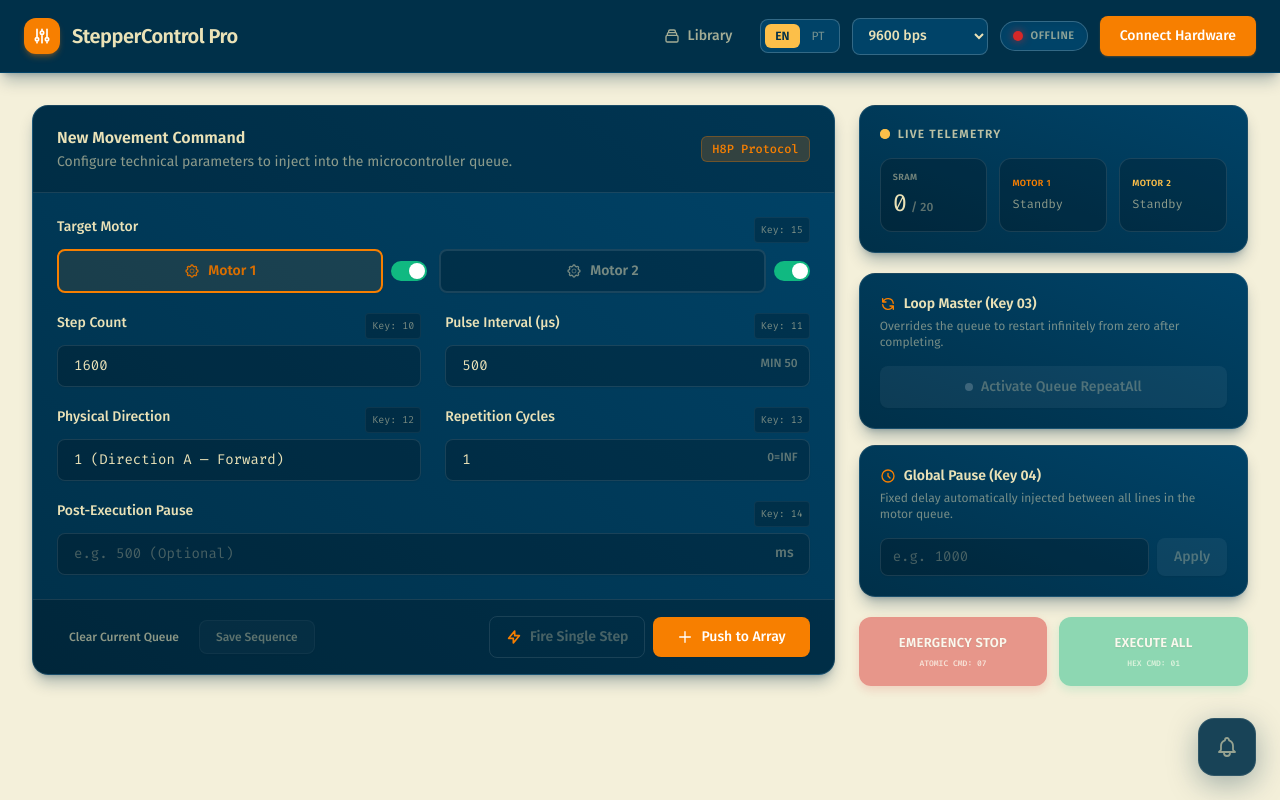
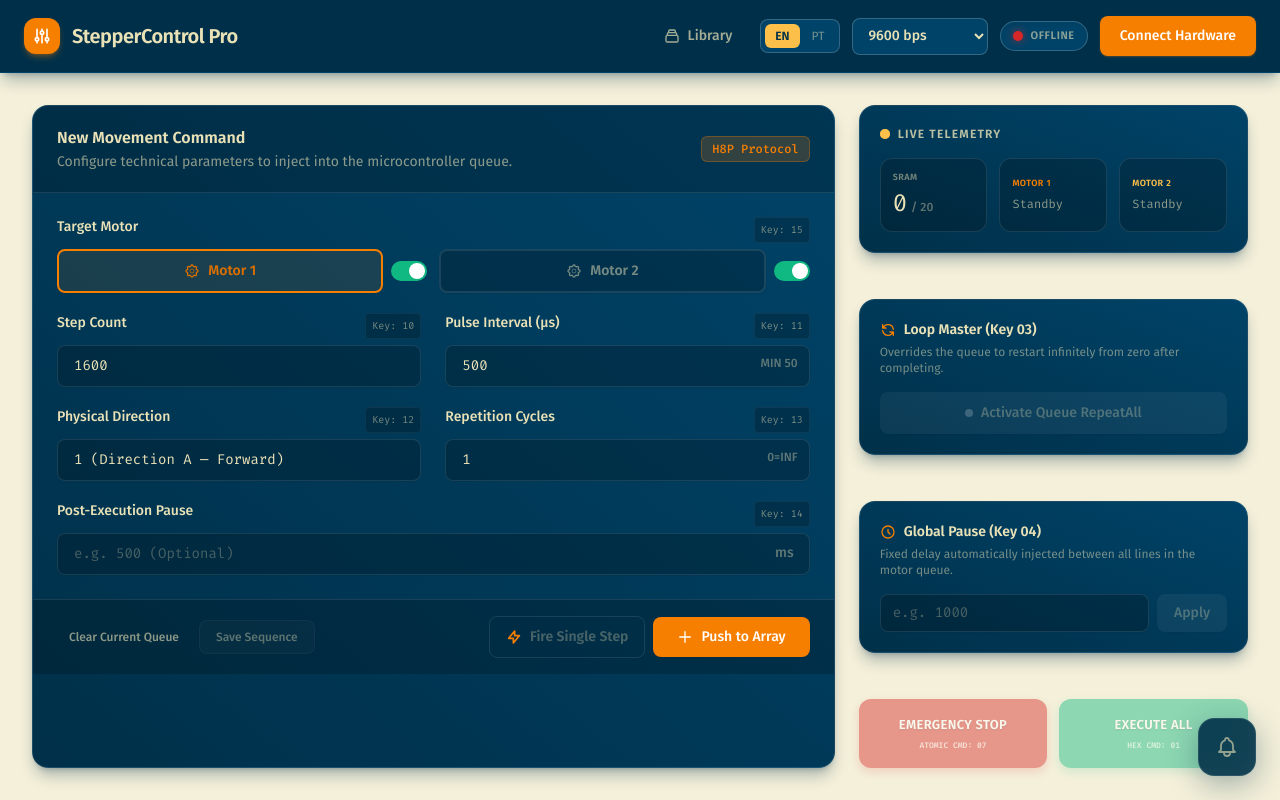
Before and after one commit to samuel-lope/stepper-proof, a website: page public/index.html in a window 1280 px wide. Drawn offline with nearby package versions, Linux system fonts and the light colour scheme.

Commit message:
UI: Ajusta alinhamento vertical flex entre as colunas esquerda e direita

```diff
--- a/public/index.html
+++ b/public/index.html
@@ -94,13 +94,13 @@
     </header>
 
     <!-- Main Board -->
-    <main class="flex-1 w-full max-w-7xl mx-auto p-6 md:p-8 grid grid-cols-1 lg:grid-cols-12 gap-6 items-start">
+    <main class="flex-1 w-full max-w-7xl mx-auto p-6 md:p-8 grid grid-cols-1 lg:grid-cols-12 gap-6">
 
         <!-- Left Column: Command & Settings Builder -->
-        <section class="lg:col-span-8 flex flex-col gap-6">
+        <section class="lg:col-span-8 flex flex-col">
 
             <!-- Command Builder Card -->
-            <div class="bg-gradient-to-tr from-navy to-navy-light rounded-2xl shadow-lg shadow-navy/30 border border-white/10 overflow-hidden group">
+            <div class="bg-gradient-to-tr from-navy to-navy-light rounded-2xl shadow-lg shadow-navy/30 border border-white/10 overflow-hidden group flex flex-col h-full">
                 <div class="px-6 py-5 border-b border-white/10 bg-black/20 flex justify-between items-center">
                     <div>
                         <h2 class="text-base font-semibold text-cream" data-i18n="cmd.card.title">New Movement Command</h2>
@@ -229,10 +229,10 @@
         </section>
 
         <!-- Right Column: Massive Action Controls -->
-        <section class="lg:col-span-4 flex flex-col gap-4 sticky top-24">
+        <section class="lg:col-span-4 flex flex-col justify-between h-full gap-4">
 
             <!-- Live Telemetry Card (Dual Motors) -->
-            <div class="bg-gradient-to-tr from-navy to-navy-light p-5 rounded-2xl shadow-lg shadow-navy/30 border border-white/10 flex flex-col mb-1">
+            <div class="bg-gradient-to-tr from-navy to-navy-light p-5 rounded-2xl shadow-lg shadow-navy/30 border border-white/10 flex flex-col">
                 <div class="flex items-center gap-2 mb-4">
                     <div class="flex h-2.5 w-2.5 relative">
                       <span class="animate-ping absolute inline-flex h-full w-full rounded-full bg-amber opacity-75"></span>
@@ -292,7 +292,7 @@
                 </div>
             </div>
 
-            <div class="grid grid-cols-2 gap-3 mt-1">
+            <div class="grid grid-cols-2 gap-3">
                 <!-- Emergency Stop -->
                 <button id="btn-stop" disabled class="group disabled:opacity-50 disabled:cursor-not-allowed bg-brand/90 hover:bg-brand text-white font-bold py-4 px-3 rounded-xl shadow-[0_4px_10px_rgba(214,40,40,0.3)] transition transform active:scale-[98%] cursor-pointer flex flex-col items-center justify-center gap-1.5 focus-visible:ring-2 focus-visible:ring-brand focus-visible:ring-offset-2 focus-visible:outline-none">
                     <span class="text-[13px] tracking-wide text-center uppercase" style="text-shadow: 0 1px 2px rgba(0,0,0,0.2);">Emergency Stop</span>
```
